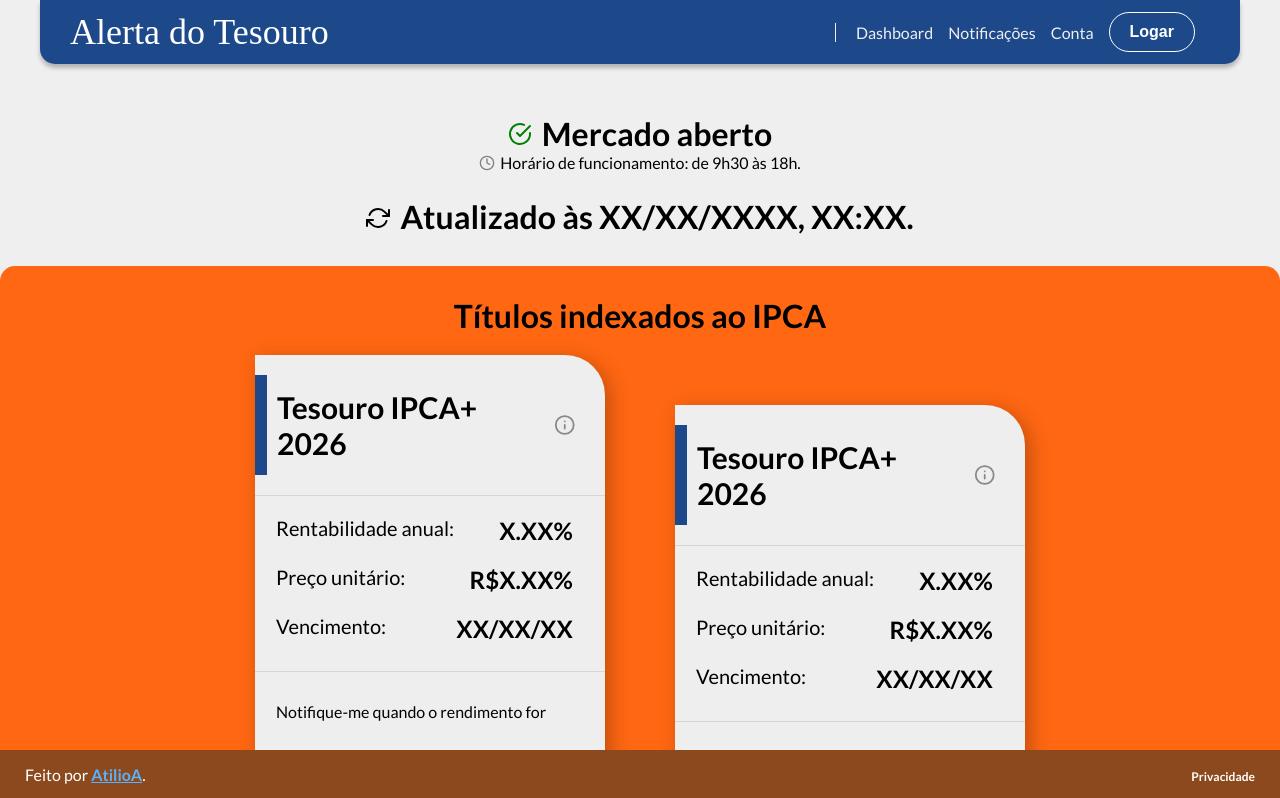
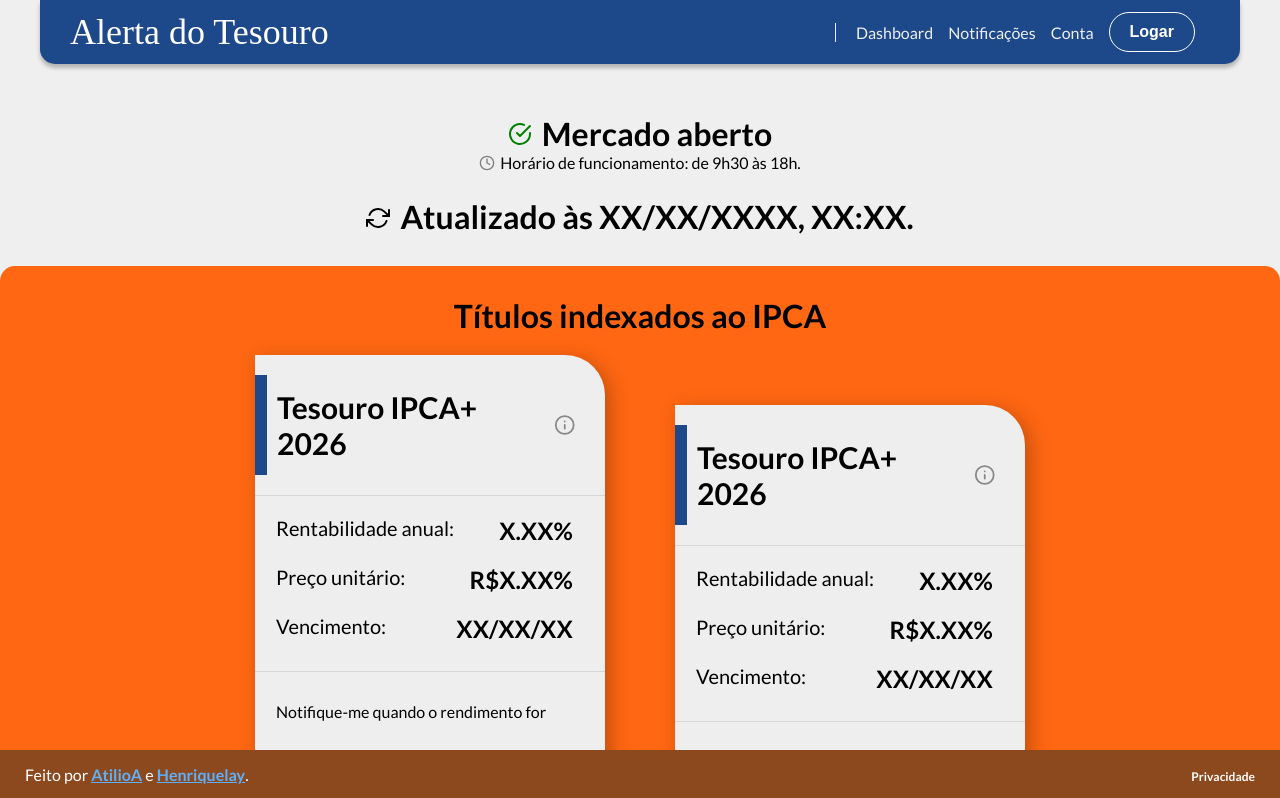
Before and after one commit to AtilioA/AlertaDoTesouro, a React (Create React App) app in the folder web/: page / in a window 1280 px wide. Shown: the top 798 px of the page. Built offline with nearby package versions, Linux system fonts and the light colour scheme; a web font is replaced by a local one.

Commit message:
fix(web): update footer info

```diff
--- a/web/src/components/Footer/index.tsx
+++ b/web/src/components/Footer/index.tsx
@@ -9,6 +9,9 @@ const Footer: React.FC = () => (
           Feito por{' '}
           <a target="_blank" rel="noopener noreferrer" href="https://www.github.com/AtilioA/AlertaDoTesouro">
             AtilioA
+          </a>
+          {' '}e{' '}<a target="_blank" rel="noopener noreferrer" href="https://www.github.com/Henriquelay">
+            Henriquelay
           </a>
           .
         </p>
```
